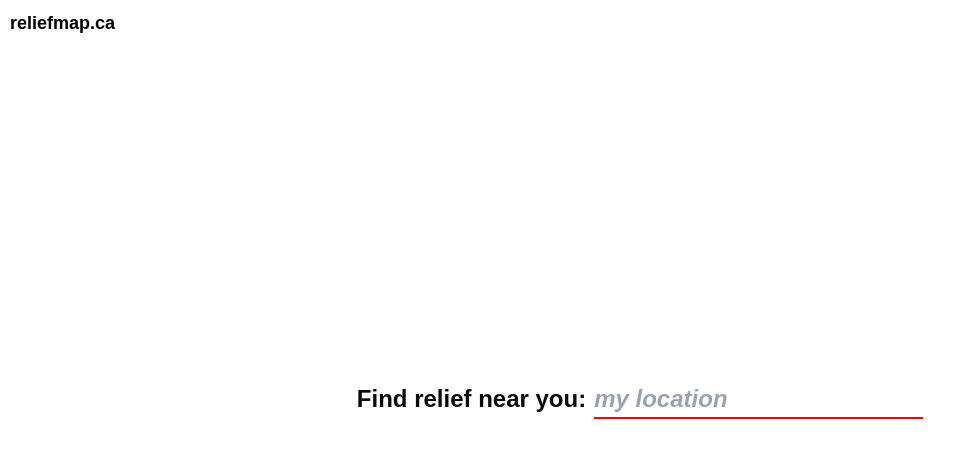
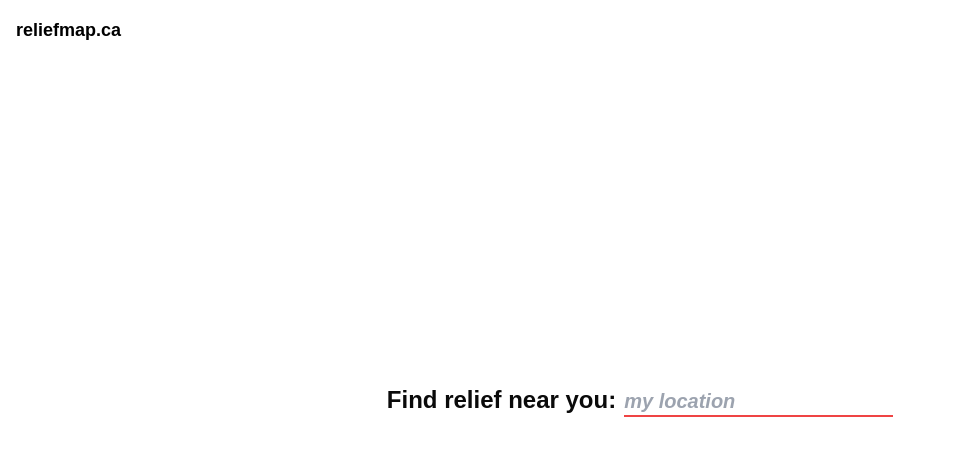
Before and after one commit to ChristianFisla/newhacks-project, a Next.js app: page / in a window 1280 px wide. Shown: the top 458 px of the page, without its empty margins (0-975 px from the left). Built offline with nearby package versions, Linux system fonts and the light colour scheme.

Commit message:
tailwind

```diff
--- a/app/page.js
+++ b/app/page.js
@@ -36,33 +36,33 @@ const Page = () => {
   };
 
   return (
-    <div style={styles.pageContainer}>
+    <div className="relative h-screen flex flex-col items-center justify-center">
       {/* Top Left Corner Text */}
-      <div style={styles.header}>
-        <a href="/" style={styles.headerText}>reliefmap.ca</a>
+      <div className="absolute top-4 left-4 font-bold text-lg">
+        <a href="/" className="text-black">reliefmap.ca</a>
       </div>
 
       {/* Main Content */}
-      <div style={styles.container}>
-        <p style={styles.text}>
+      <div className="text-center">
+        <p className="text-2xl font-bold">
           Find relief near you:
           <input
             type="text"
             value={location}
             onChange={handleChange}
             placeholder="my location"
-            style={styles.input}
+            className="ml-2 border-b-2 border-red-500 outline-none italic text-xl"
           />
         </p>
 
         {/* Suggestions Dropdown */}
         {suggestions.length > 0 && (
-          <div style={styles.suggestionsBox}>
+          <div className="absolute mt-4 bg-white border border-gray-300 w-48 max-h-40 overflow-y-auto z-10">
             {suggestions.map((city, index) => (
               <div
                 key={index}
                 onClick={() => handleSuggestionClick(city)}
-                style={styles.suggestion}
+                className="p-2 hover:bg-gray-100 cursor-pointer"
               >
                 {city}
               </div>
@@ -74,58 +74,4 @@ const Page = () => {
   );
 };
 
-const styles = {
-  pageContainer: {
-    position: 'relative',
-    height: '100vh',
-    width: '100%',
-  },
-  header: {
-    position: 'absolute',
-    top: '10px',
-    left: '10px',
-    fontSize: '18px',
-    fontWeight: 'bold',
-  },
-  headerText: {
-    textDecoration: 'none',
-    color: 'black',
-  },
-  container: {
-    display: 'flex',
-    justifyContent: 'center',
-    alignItems: 'center',
-    height: '100vh',
-    flexDirection: 'column',
-    fontFamily: 'Arial, sans-serif',
-  },
-  text: {
-    fontSize: '24px',
-    fontWeight: 'bold',
-  },
-  input: {
-    border: 'none',
-    borderBottom: '2px solid red',
-    outline: 'none',
-    fontSize: '24px',
-    fontStyle: 'italic',
-    marginLeft: '8px',
-  },
-  suggestionsBox: {
-    position: 'absolute',
-    top: '60%',
-    backgroundColor: 'white',
-    border: '1px solid #ccc',
-    width: '200px',
-    maxHeight: '150px',
-    overflowY: 'auto',
-    zIndex: 1000,
-  },
-  suggestion: {
-    padding: '10px',
-    cursor: 'pointer',
-    borderBottom: '1px solid #ddd',
-  },
-};
-
 export default Page;
```
